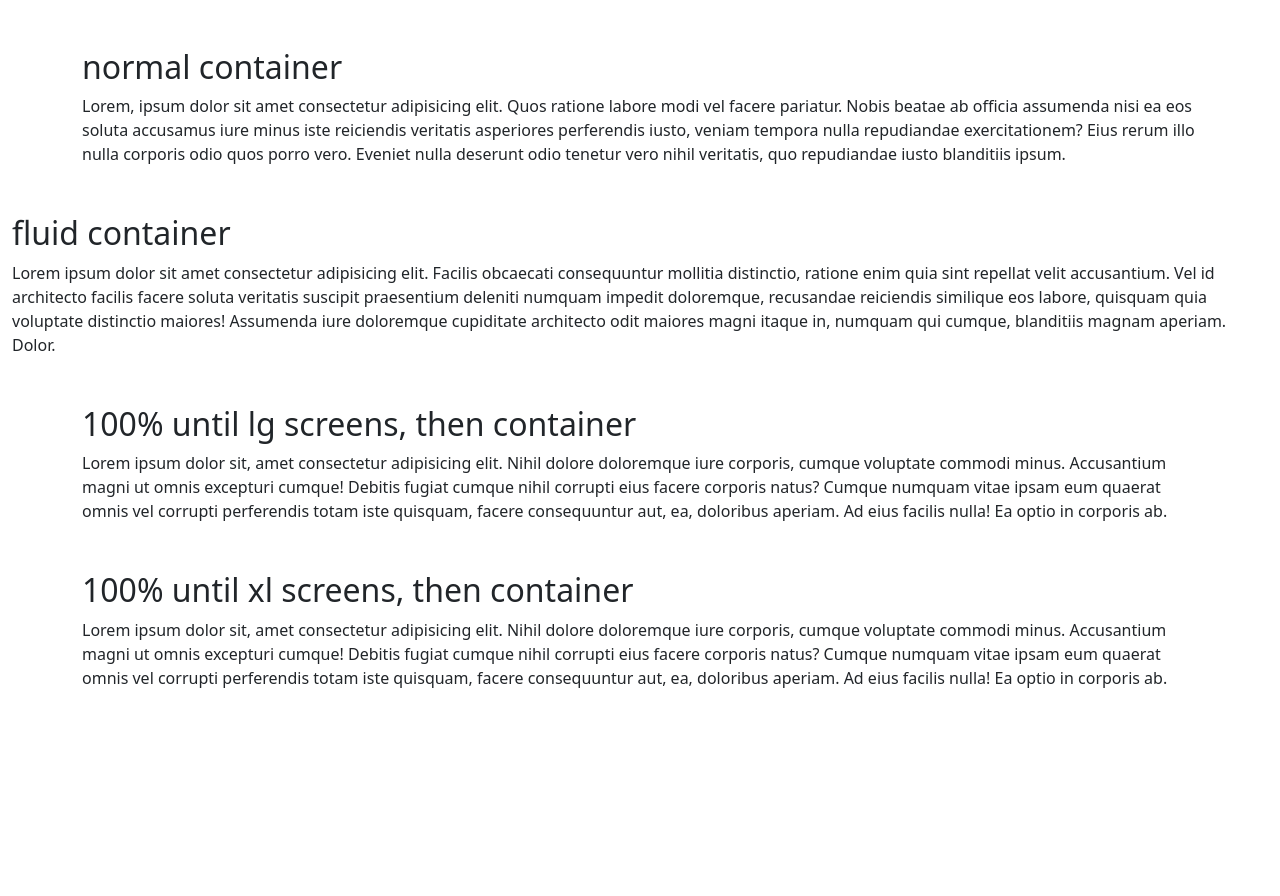
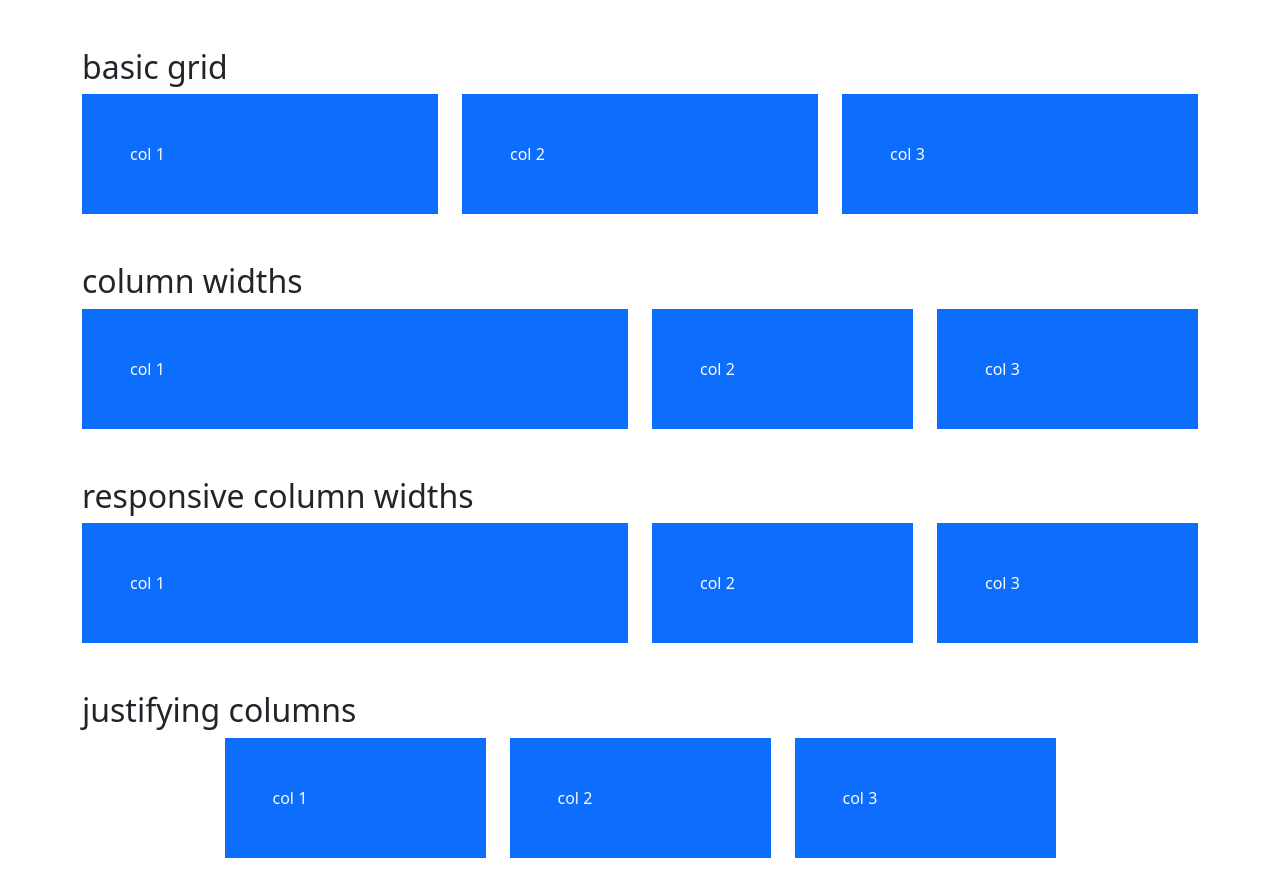
Before and after one commit to hendrikleis1/Bootstrap_veebileht, a plain HTML site: page idex.html in a window 1280 px wide. Before the commit the page ends 800 px from the top, so only its background shows below. Drawn offline with nearby package versions, Linux system fonts and the light colour scheme.

Commit message:
Teooria5

```diff
--- a/idex.html
+++ b/idex.html
@@ -12,55 +12,66 @@
     <title>Net Ninja Pro - the Book</title>
   </head>
   <body>
-    <div class="container my-5">
-      <h2>normal container</h2>
-      <p>
-        Lorem, ipsum dolor sit amet consectetur adipisicing elit. Quos ratione
-        labore modi vel facere pariatur. Nobis beatae ab officia assumenda nisi
-        ea eos soluta accusamus iure minus iste reiciendis veritatis asperiores
-        perferendis iusto, veniam tempora nulla repudiandae exercitationem? Eius
-        rerum illo nulla corporis odio quos porro vero. Eveniet nulla deserunt
-        odio tenetur vero nihil veritatis, quo repudiandae iusto blanditiis
-        ipsum.
-      </p>
-    </div>
-
-    <div class="container-fluid my-5">
-      <h2>fluid container</h2>
-      <p>
-        Lorem ipsum dolor sit amet consectetur adipisicing elit. Facilis
-        obcaecati consequuntur mollitia distinctio, ratione enim quia sint
-        repellat velit accusantium. Vel id architecto facilis facere soluta
-        veritatis suscipit praesentium deleniti numquam impedit doloremque,
-        recusandae reiciendis similique eos labore, quisquam quia voluptate
-        distinctio maiores! Assumenda iure doloremque cupiditate architecto odit
-        maiores magni itaque in, numquam qui cumque, blanditiis magnam aperiam.
-        Dolor.
-      </p>
+    <div class="container-lg my-5">
+      <h2>basic grid</h2>
+      <div class="row">
+        <div class="col">
+          <div class="p-5 bg-primary text-light">col 1</div>
+        </div>
+        <div class="col">
+          <div class="p-5 bg-primary text-light">col 2</div>
+        </div>
+        <div class="col">
+          <div class="p-5 bg-primary text-light">col 3</div>
+        </div>
+      </div>
     </div>
 
     <div class="container-lg my-5">
-      <h2>100% until lg screens, then container</h2>
-      <p>
-        Lorem ipsum dolor sit, amet consectetur adipisicing elit. Nihil dolore
-        doloremque iure corporis, cumque voluptate commodi minus. Accusantium
-        magni ut omnis excepturi cumque! Debitis fugiat cumque nihil corrupti
-        eius facere corporis natus? Cumque numquam vitae ipsam eum quaerat omnis
-        vel corrupti perferendis totam iste quisquam, facere consequuntur aut,
-        ea, doloribus aperiam. Ad eius facilis nulla! Ea optio in corporis ab.
-      </p>
+      <h2>column widths</h2>
+      <div class="row">
+        <div class="col-6">
+          <div class="p-5 bg-primary text-light">col 1</div>
+        </div>
+        <div class="col-3">
+          <div class="p-5 bg-primary text-light">col 2</div>
+        </div>
+        <div class="col-3">
+          <div class="p-5 bg-primary text-light">col 3</div>
+        </div>
+      </div>
     </div>
 
-    <div class="container-xl my-5">
-      <h2>100% until xl screens, then container</h2>
-      <p>
-        Lorem ipsum dolor sit, amet consectetur adipisicing elit. Nihil dolore
-        doloremque iure corporis, cumque voluptate commodi minus. Accusantium
-        magni ut omnis excepturi cumque! Debitis fugiat cumque nihil corrupti
-        eius facere corporis natus? Cumque numquam vitae ipsam eum quaerat omnis
-        vel corrupti perferendis totam iste quisquam, facere consequuntur aut,
-        ea, doloribus aperiam. Ad eius facilis nulla! Ea optio in corporis ab.
-      </p>
+    <div class="container-lg my-5">
+      <h2>responsive column widths</h2>
+      <div class="row gy-3">
+        <!-- manually change gutter using g{d}-{n} -->
+        <div class="col-sm-4 col-lg-6">
+          <div class="p-5 bg-primary text-light">col 1</div>
+        </div>
+        <div class="col-sm-4 col-lg-3">
+          <div class="p-5 bg-primary text-light">col 2</div>
+        </div>
+        <div class="col-sm-4 col-lg-3">
+          <div class="p-5 bg-primary text-light">col 3</div>
+        </div>
+      </div>
+    </div>
+
+    <div class="container-lg my-5">
+      <h2>justifying columns</h2>
+      <div class="row justify-content-center">
+        <!-- j-c-end, j-c-start, j-c-between, j-c-around -->
+        <div class="col-md-3">
+          <div class="p-5 bg-primary text-light">col 1</div>
+        </div>
+        <div class="col-md-3">
+          <div class="p-5 bg-primary text-light">col 2</div>
+        </div>
+        <div class="col-md-3">
+          <div class="p-5 bg-primary text-light">col 3</div>
+        </div>
+      </div>
     </div>
     <script
       src="https://cdn.jsdelivr.net/npm/bootstrap@5.0.2/dist/js/bootstrap.bundle.min.js"
```
